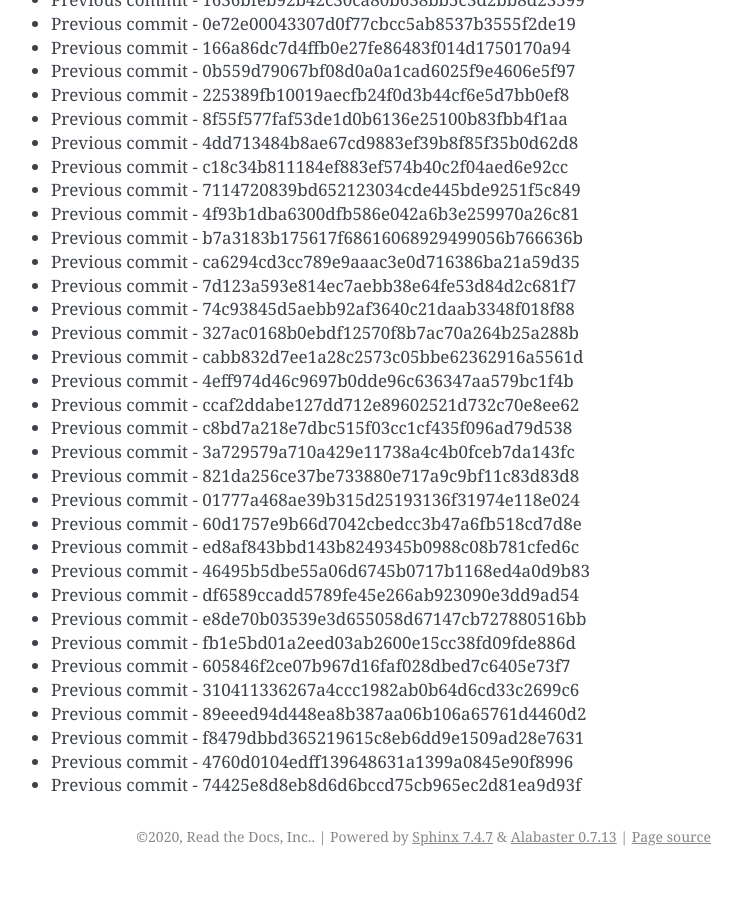
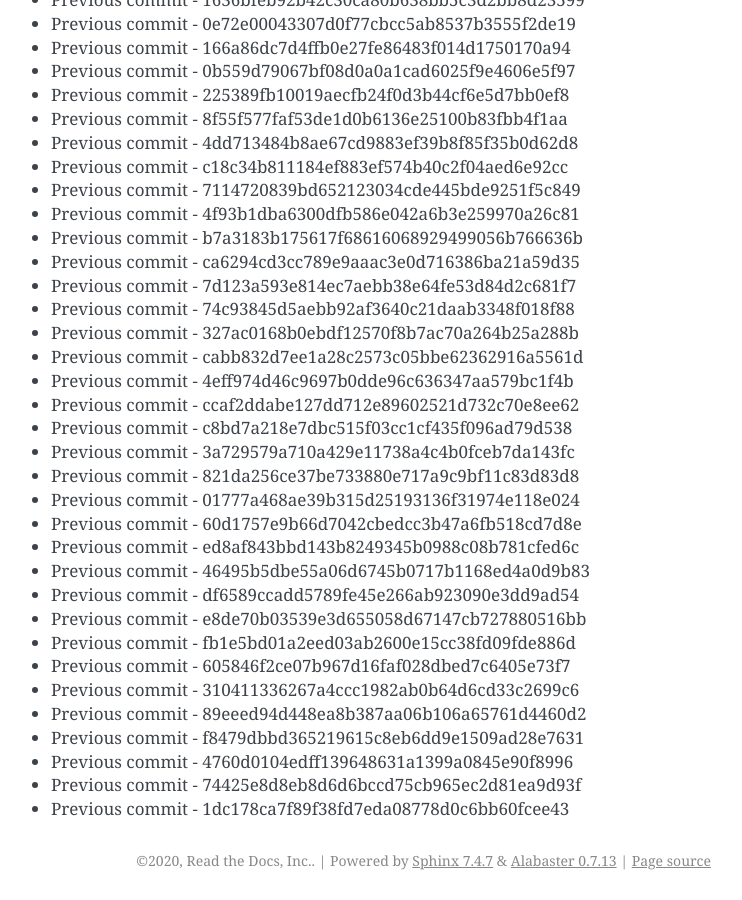
Before and after one commit to readthedocs/rtd-git-stresstest, a Sphinx documentation site: the page built from docs/updates.rst, in a window 1280 px wide and 900 px high, scrolled down 89632 px. Shown: the whole window, without its empty margins (399-1141 px from the left). Built offline with Sphinx 7.4.7, drawn with Linux system fonts in a browser that asks for light colours; before the commit the page ends 90508 px from its top, so only the background shows below that.

Commit message:
Generating commit from previous: 1dc178ca7f89f38fd7eda08778d0c6bb60fcee43

```diff
--- a/docs/updates.rst
+++ b/docs/updates.rst
@@ -3798,3 +3798,4 @@ It can be tested for any performance characteristics.
 * Previous commit - f8479dbbd365219615c8eb6dd9e1509ad28e7631
 * Previous commit - 4760d0104edff139648631a1399a0845e90f8996
 * Previous commit - 74425e8d8eb8d6d6bccd75cb965ec2d81ea9d93f
+* Previous commit - 1dc178ca7f89f38fd7eda08778d0c6bb60fcee43
```
